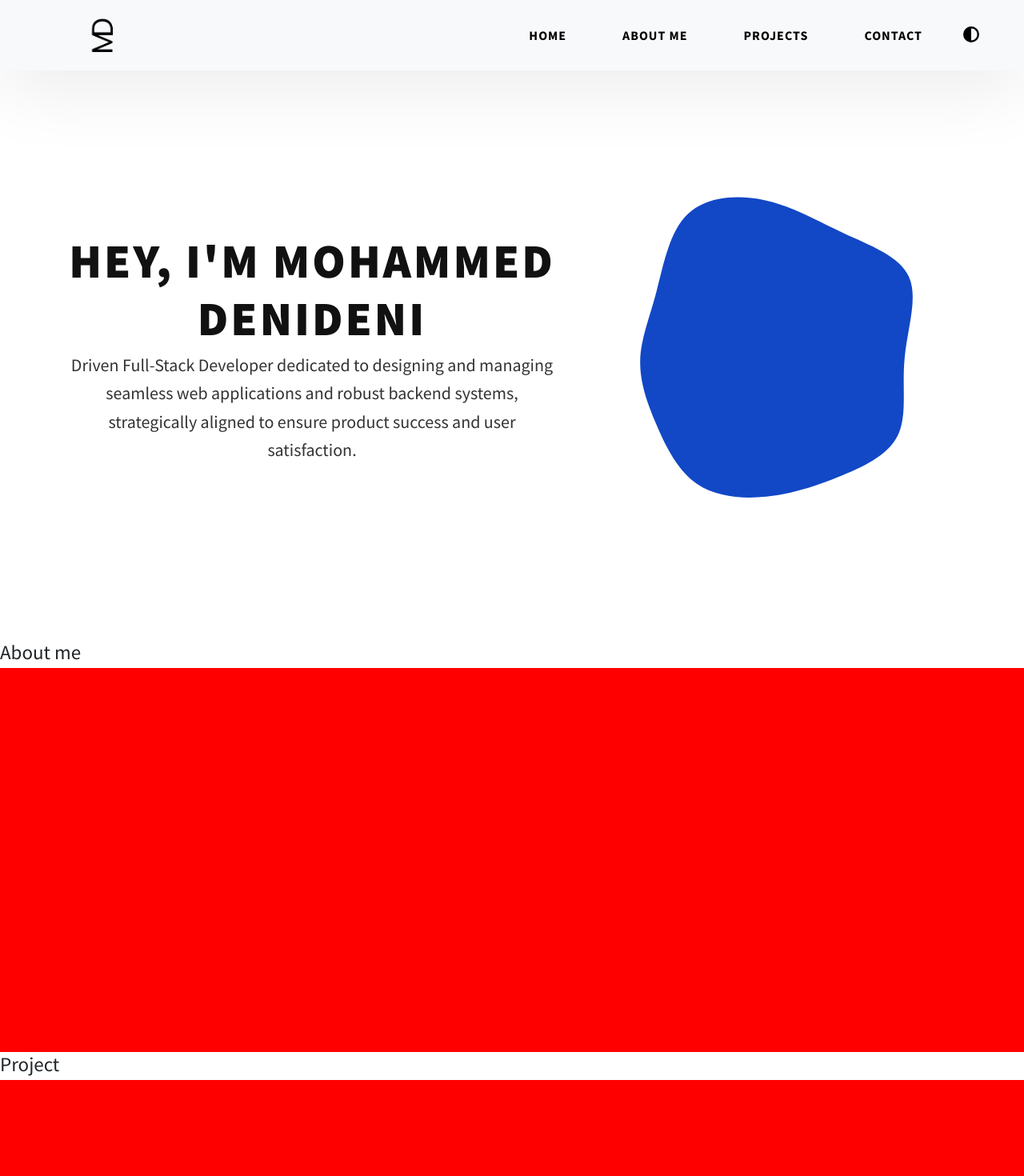
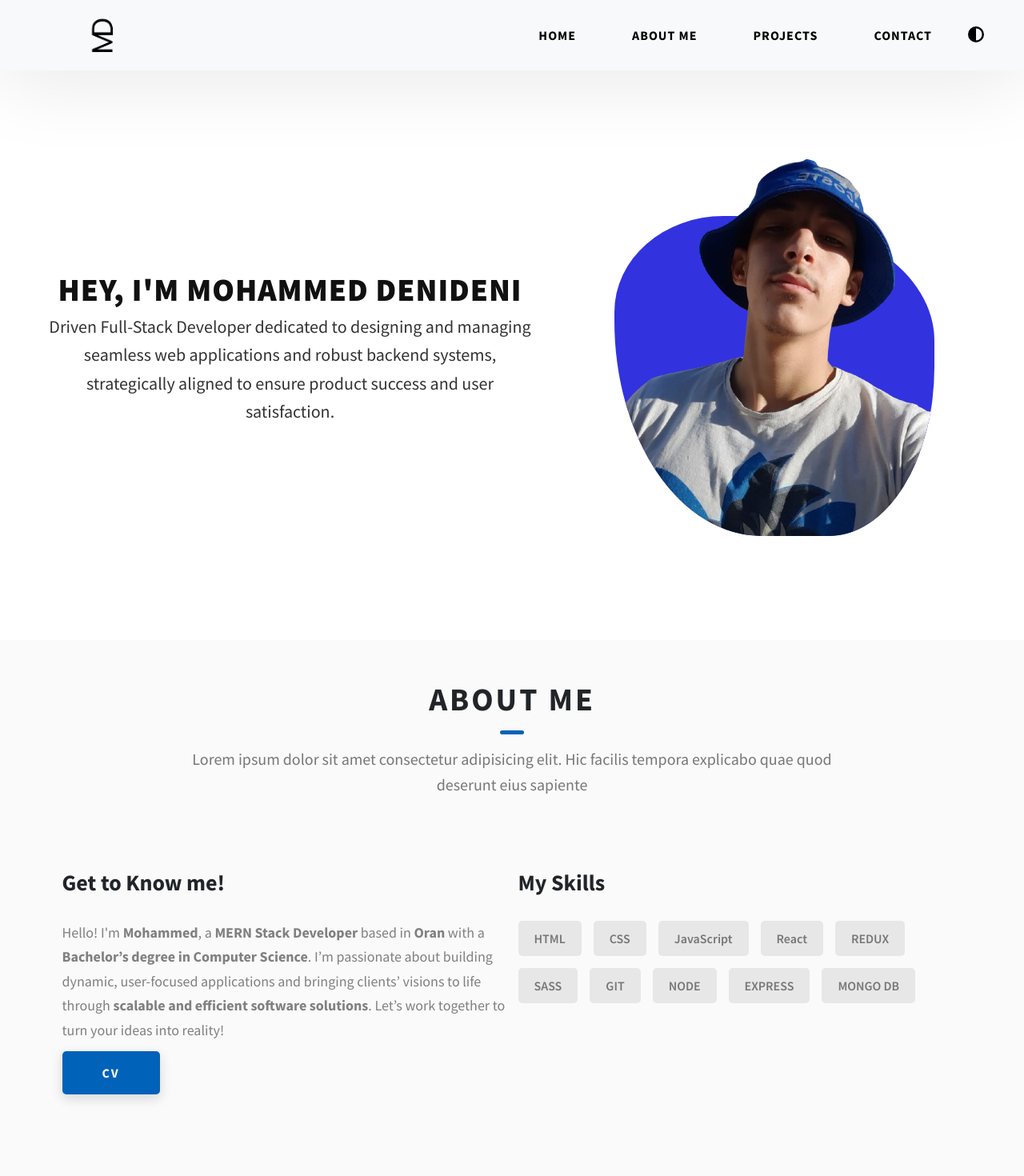
Before and after one commit to nini-btw/Portfolio, a React (Vite) app: page / in a window 1280 px wide. Shown: the top 1470 px of the page at 80% size. Built offline with nearby package versions, Linux system fonts and the light colour scheme.

Commit message:
i add about me section

```diff
--- a/src/components/Aboutme.jsx
+++ b/src/components/Aboutme.jsx
@@ -1,8 +1,52 @@
+import '../stylesheets/aboutmeS.sass'
+import { Container, Row, Col } from 'react-bootstrap';
+
+
 function Aboutme(){
     return (
         <>
-            <h1>About me</h1>
-            <div className="box"></div>
+            <Container className='aboutme d-flex flex-dir align-items-center flex-column'>
+                <header className='text-center'>
+                <h2 className="heading heading-sec heading-sec__mb-med">
+                    <span className="heading-sec__main">About Me</span>
+                    <span className="heading-sec__sub">
+                        Lorem ipsum dolor sit amet consectetur adipisicing elit. Hic facilis
+                        tempora explicabo quae quod deserunt eius sapiente
+                    </span>
+                </h2>
+                </header>
+                <section className='d-flex justify-content-center align-items-center'>
+                    <Row>
+                        <Col md={6} xs={12} className='skills'>
+                            <div className="">
+                                <h3>Get to Know me!</h3>
+                                <p>Hello! I&apos;m <strong>Mohammed</strong>, a <strong>MERN Stack Developer</strong> based in <strong>Oran</strong> with a <strong>Bachelor’s degree in Computer Science</strong>. I’m passionate about building dynamic, user-focused applications and bringing clients’ visions to life through <strong>scalable and efficient software solutions</strong>. Let’s work together to turn your ideas into reality!</p>
+
+                            </div>
+                            <div className="cv">
+                                CV
+                            </div>
+                        </Col>
+                        <Col md={6} xs={12}>
+                            <div className=" description">
+                                <h3>My Skills</h3>
+                                <div className="elements d-flex flex-wrap">
+                                    <div className="element">HTML</div>
+                                    <div className="element">CSS</div>
+                                    <div className="element">JavaScript</div>
+                                    <div className="element">React</div>
+                                    <div className="element">REDUX</div>
+                                    <div className="element">SASS</div>
+                                    <div className="element">GIT</div>
+                                    <div className="element">NODE</div>
+                                    <div className="element">EXPRESS</div>
+                                    <div className="element">MONGO DB</div>
+                                </div>
+                            </div>
+                        </Col>
+                    </Row>
+                </section>
+            </Container>
         </>
     )
 }
--- a/src/components/Home.jsx
+++ b/src/components/Home.jsx
@@ -1,13 +1,11 @@
 import '../stylesheets/homeS.sass'
-import blob from '../../images/svg/blob.svg'
-//import nini from '../../images/png/20230615_182139-removebg-preview.png'
-//import ClippedImage from './ClippedImage';
+import nini from '../../images/png/20230615_182139-removebg-preview.png'
 
 
 function Home(){
     return(
         <>
-        <div className="overflow-hidden home d-flex justify-content-center align-items-center">
+        <div className="overflow-hidden mx-2 home d-flex justify-content-around align-items-center">
             <div className="landing">
                 <h1 id='landing-header'>
                     Hey, I&apos;m Mohammed Denideni
@@ -17,7 +15,11 @@ function Home(){
                 </p>
             </div>
             <div className="picture">
-               <img id='blob' src={blob} alt="" />
+                <div className="blob">
+                    <div className="profile">
+                        <img src={nini} alt="" />
+                    </div>
+                </div>
             </div>
         </div>
         <div className="social">
--- a/src/index.sass
+++ b/src/index.sass
@@ -1,7 +1,7 @@
-@import '../src/stylesheets/variables'
+@use '../src/stylesheets/variables'
 
-*
-*::after
+*,
+*::after,
 *::before
   margin: 0
   padding: 0
@@ -11,7 +11,8 @@
 html
   font-size: 62.5%
   scroll-behavior: smooth
-  @media only screen and (max-width: $breakpoint-lg)
+  overflow-x: hidden
+  @media only screen and (max-width: variables.$breakpoint-lg)
     html
       font-size: 59%
   @media only screen and (max-width: 56.25em)
@@ -26,8 +27,7 @@ body
   position: relative
   line-height: 1.5
   font-family: sans-serif
-  overflow-x: hidden
-  overflow-y: scroll
+  overflow: hidden
   font-family: 'Source Sans Pro', sans-serif
 
 a
@@ -37,9 +37,9 @@ a
 li
   list-style: none
 
-input:focus
-button:focus
-a:focus
+input:focus,
+button:focus,
+a:focus,
 textarea:focus
   outline: none
 
@@ -54,3 +54,7 @@ textarea
     background-color: red
     width: 100vw
     height: 60vh
+#aboutMe
+      background-color: #fafafa
+      padding-top: 5rem
+      margin-bottom: -5rem
--- /dev/null
+++ b/src/stylesheets/aboutmeS.sass
@@ -0,0 +1,80 @@
+.aboutme
+    height: calc( 100vh - 8rem )
+    background-color: #fafafa
+header
+    .heading-sec__mb-med
+        margin-bottom: 9rem
+        .heading-sec__main
+            font-weight: bold
+            display: block
+            font-size: 4rem
+            text-transform: uppercase
+            letter-spacing: 1px
+            letter-spacing: 3px
+            text-align: center
+            margin-bottom: 3.5rem
+            position: relative
+        .heading-sec__main--lt
+            color: #fff
+            .heading-sec__main--lt::after
+            content: ''
+            background: #fff !important
+        .heading-sec__main::after
+            content: ''
+            position: absolute
+            top: calc(100% + 1.5rem)
+            height: 5px
+            width: 3rem
+            background: #0062b9
+            left: 50%
+            transform: translateX(-50%)
+            border-radius: 5px
+
+        .heading-sec__sub
+            display: block
+            text-align: center
+            color: #777
+            font-size: 2rem
+            font-weight: 500
+            max-width: 80rem
+            margin: auto
+            line-height: 1.6
+            .heading-sec__sub--lt
+                color: #eee
+section
+    h3
+        font-weight: 700
+        font-size: 2.8rem
+        margin-bottom: 3rem
+    p
+        font-size: 1.8rem
+        color: grey
+        max-width: 60rem
+        line-height: 1.7
+        margin-bottom: 1rem
+    .cv
+        background: #0062b9
+        padding: 1.5rem 5rem
+        font-size: 1.6rem
+        color: #333
+        text-transform: uppercase
+        letter-spacing: 2px
+        display: inline-block
+        font-weight: 700
+        border-radius: 5px
+        box-shadow: 0 5px 15px 0 rgba(0, 0, 0, 0.15)
+        transition: transform .3s
+        color: white
+        cursor: pointer
+        &:hover
+            transform: translateY(-3px)
+    .elements
+        .element
+            padding: 1rem 2rem
+            margin-bottom: 1.5rem
+            margin-right: 1.5rem
+            font-size: 1.6rem
+            background: rgba(153, 153, 153, 0.2)
+            border-radius: 5px
+            font-weight: 600
+            color: #777
--- a/src/stylesheets/homeS.sass
+++ b/src/stylesheets/homeS.sass
@@ -2,37 +2,82 @@
 
 
 .home
-    @media (max-width: 62rem)
-        flex-direction: columns !important
-    .landing
-        max-width: 62rem
     margin-top: 8rem
     height: calc( 100vh - 8rem )
     width:100vw
+    @media (max-width:variables.$breakpoint-md)
+        flex-direction: column !important
+        @media (max-width:variables.$breakpoint-sm)
+            margin-top: 5rem
+    .landing
+        max-width: 62rem
+        min-width: 48rem
+        @media (max-width:variables.$breakpoint-md)
+            order: 2
+        @media (max-width:variables.$breakpoint-sm)
+            margin-top: -20rem
     #landing-header
-        font-size: 6rem
+        font-size: 4rem
         text-transform: uppercase
-        letter-spacing: 3px
+        letter-spacing: 1px
         text-align: center
         color: #111
         font-weight: 800
+        @media (max-width:variables.$breakpoint-sm)
+            font-size: 3rem
+            text-transform: uppercase
+            letter-spacing: 1px
+            text-align: center
+            color: #111
+            font-weight: 800
     #landing-text
         color: #333
         font-size: 2.2rem
         text-align: center
         width: 100%
         line-height: 1.6
-    .picture
-        position: relative
-    #blob
-        width: 50rem
-        height: 50rem
-        transform: translate(1rem,1rem)
-    #nini
-        position: absolute
-        top: 0
-        left: 0
-        width: 100%
-        height: 100%
-        object-fit: cover
-        pointer-events: none
+        @media (max-width:variables.$breakpoint-sm)
+            color: #333
+            font-size: 1.5rem
+            text-align: center
+            width: 100%
+            line-height: 1.6
+
+.picture
+    margin-top: 10rem
+    display: flex
+    align-items: center
+    justify-content: center
+    margin-bottom: 12rem
+    margin-right: 3rem
+    @media (max-width:variables.$breakpoint-md)
+        order: 1
+    @media (max-width:variables.$breakpoint-sm)
+        margin-top: -8rem
+        transform: scale(.7)
+.profile
+    background-color: #3232df
+    width: 400px
+    height: 400px
+    margin: 2rem auto
+    display: flex
+    align-items: center
+    justify-content: center
+    border-radius: 34% 57% 33% 46% / 30% 39% 44% 56%
+    position: relative
+.profile img
+    position: absolute
+    bottom: 0rem
+
+.blob
+    display: flex
+    align-items: center
+    justify-content: center
+    border-radius: 34% 57% 33% 46% / 30% 39% 44% 56%
+    overflow: hidden
+    width: 400px
+    height: 400px
+    padding-bottom: 0rem
+    padding-top: 8rem
+    box-sizing: content-box
+    margin-right: 4rem
--- a/src/stylesheets/navS.sass
+++ b/src/stylesheets/navS.sass
@@ -1,11 +1,11 @@
-@import './variables.sass'
+@use './variables.sass'
 
 $primary-color: #1248c6
 
 .dl
-    @media (max-width:$breakpoint-lg)
+    @media (max-width:variables.$breakpoint-lg)
         position: relative
-    @media (max-width:$breakpoint-md)
+    @media (max-width:variables.$breakpoint-md)
         position: fixed
         right: 2rem
         bottom: 2rem
@@ -22,7 +22,7 @@ $primary-color: #1248c6
 .navbar
     padding: 1rem 5rem!important
     z-index: 1000
-    background-color: $background-color
+    background-color: variables.$background-color
     box-shadow: 0 10px 100px rgba(0, 0, 0, 0.1)
 
 
@@ -40,7 +40,7 @@ $primary-color: #1248c6
     #navbarText
         margin-right: 1rem
     #navbar-logo
-        @media (max-width:$breakpoint-md)
+        @media (max-width:variables.$breakpoint-md)
             transform: scale(.8)
             position: relative
             top: -2rem
@@ -54,7 +54,7 @@ $primary-color: #1248c6
     position: absolute
     top: -0.5rem
     left: 9rem
-    @media (max-width:$breakpoint-md)
+    @media (max-width:variables.$breakpoint-md)
         position: absolute
         position: absolute
         top: -1.5rem
@@ -65,12 +65,13 @@ $primary-color: #1248c6
 .nav-item a
     padding: 0
     &:hover
-        color: $primary-color !important
+        color: variables.$primary-color !important
 button .navbar-toggler
     position: absolute
     top: 1.5rem
     right: 2rem
-    @media (max-width:$breakpoint-md)
+    @media (max-width:variables.$breakpoint-md)
         position: absolute
         top: 1rem
         right: 2rem
+        top: 2rem
--- a/src/stylesheets/variables.sass
+++ b/src/stylesheets/variables.sass
@@ -1,5 +1,5 @@
 //colors
-$primary-color: #3498db
+$primary-color: #0062b9
 $background-color: rgb(248 249 250)
 
 
```
